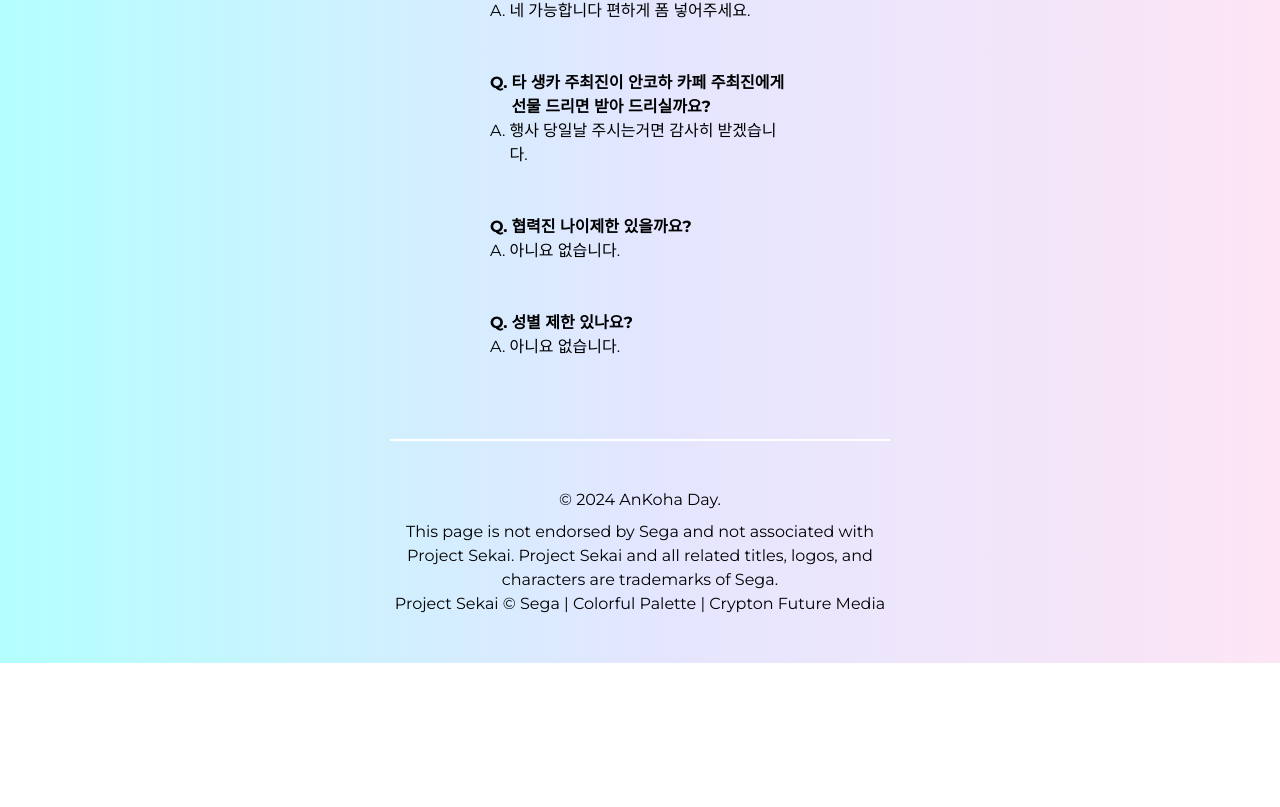
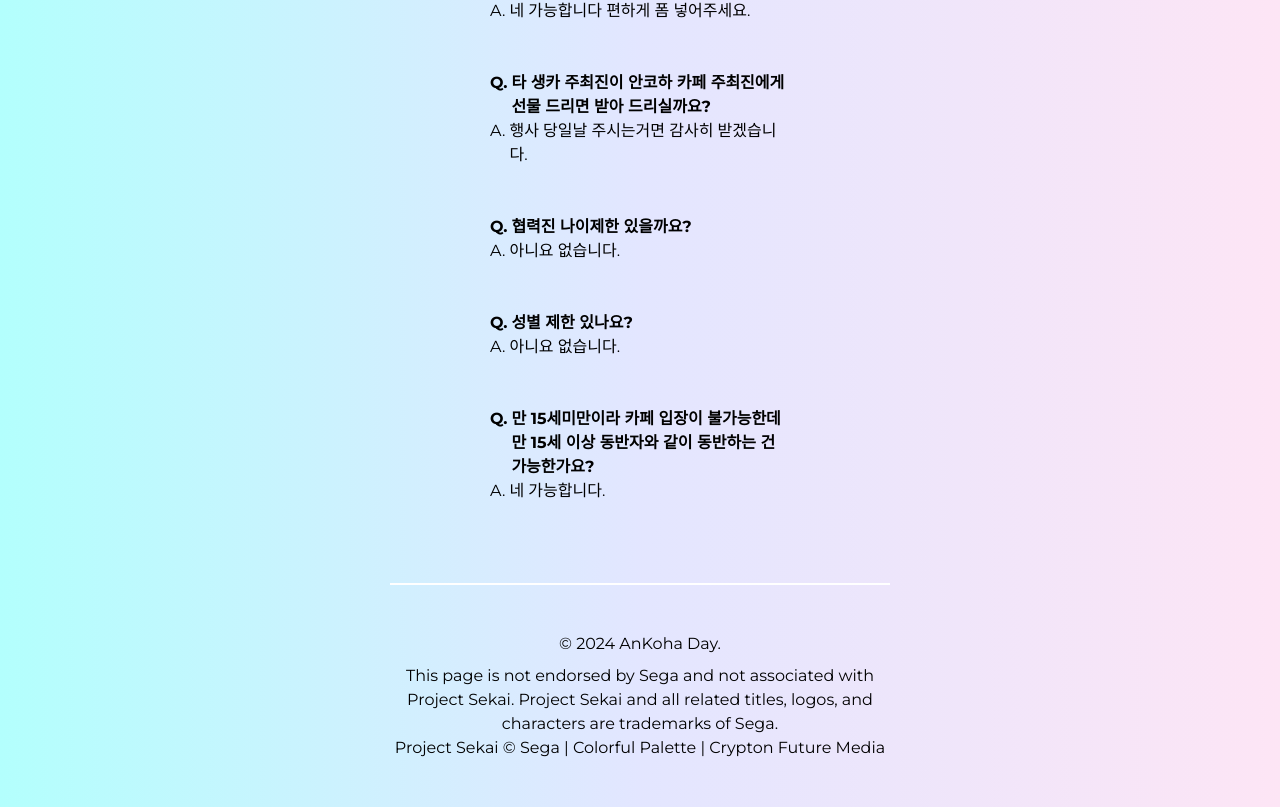
Before and after one commit to 5tarlight/happy-ankoha-day, a Next.js app: page /faq in a window 1280 px wide. Shown: the part 1729-2536 px from the top of the page. Before the commit the page ends 2392 px from the top, so only its background shows below. Built offline with nearby package versions, Linux system fonts and the light colour scheme; a web font is replaced by a local one.

Commit message:
Update page.tsx

```diff
--- a/app/faq/page.tsx
+++ b/app/faq/page.tsx
@@ -82,6 +82,10 @@
       question: "성별 제한 있나요?",
       answer: "아니요 없습니다.",
     },
+    {
+      question: "만 15세미만이라 카페 입장이 불가능한데 만 15세 이상 동반자와 같이 동반하는 건 가능한가요?",
+      answer: "네 가능합니다.",
+    },
   ];
 
   return (
```
